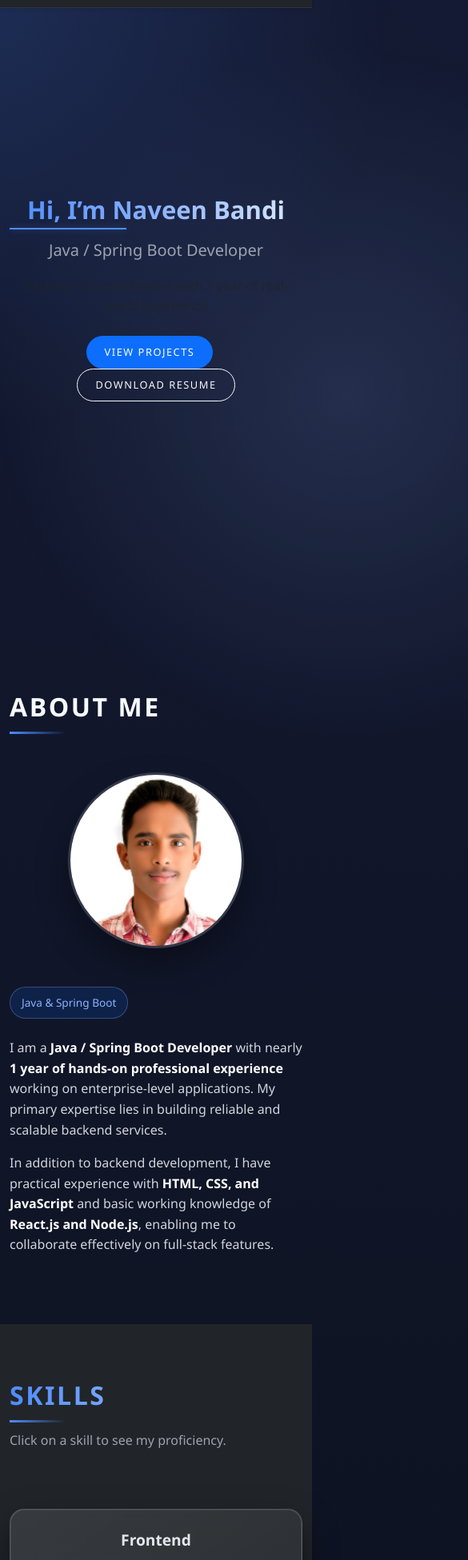
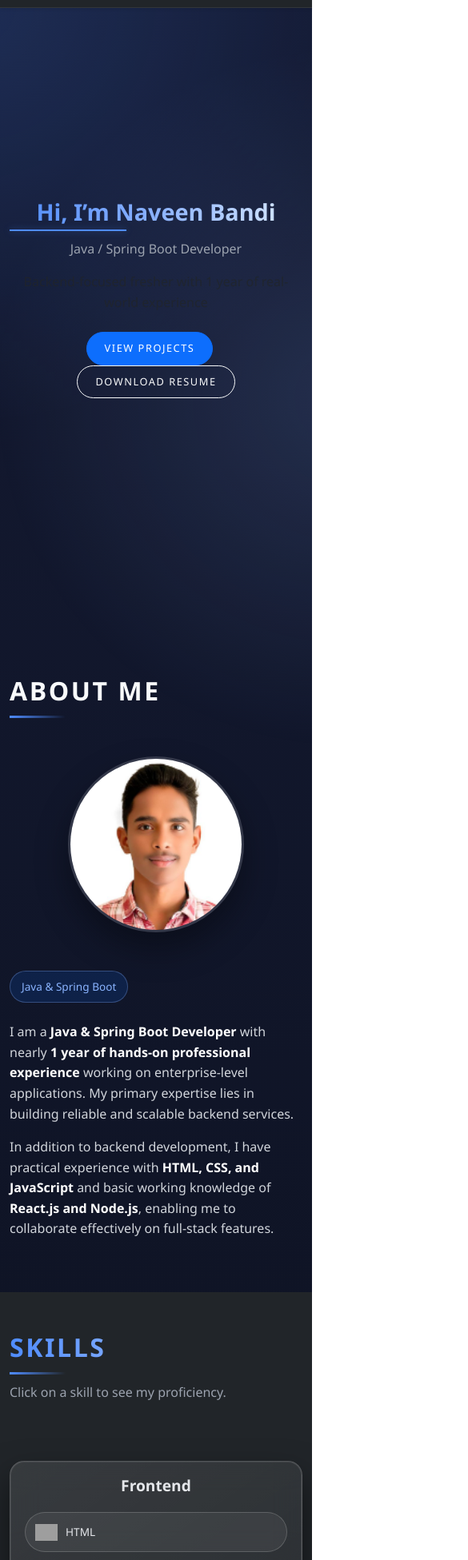
Before and after one commit to NAVEENBANDI123/naveen-portfolio, a React (Vite) app: page / in a window 390 px wide. Shown: the part 49-2000 px from the top of the page at 80% size, 585 px wide, since content can reach past the window. Built offline with nearby package versions, Linux system fonts and the light colour scheme; grey boxes are pictures that could not be loaded.

Commit message:
Update About and Footer components for consistency; add mobile fixes in CSS

```diff
--- a/src/components/About.jsx
+++ b/src/components/About.jsx
@@ -121,7 +121,7 @@ if (entry.isIntersecting) {
         </div>
 
         <p className="mt-4">
-          I am a <strong>Java / Spring Boot Developer</strong> with nearly
+          I am a <strong>Java & Spring Boot Developer</strong> with nearly
           <strong> 1 year of hands-on professional experience</strong> working on
           enterprise-level applications. My primary expertise lies in building
           reliable and scalable backend services.
--- a/src/components/Footer.jsx
+++ b/src/components/Footer.jsx
@@ -2,7 +2,7 @@ function Footer() {
   return (
     <footer className="bg-black text-center text-muted py-3">
       <p className="mb-0">
-        © {new Date().getFullYear()} Naveen Bandi | Java / Spring Developer
+        © {new Date().getFullYear()} Naveen Bandi | Java & Spring Developer
       </p>
     </footer>
   );
--- a/src/styles/main.css
+++ b/src/styles/main.css
@@ -824,3 +824,78 @@ footer {
 .form-control:-ms-input-placeholder {
   color: rgba(255, 255, 255, 0.6);
 }
+/* ===============================
+   MOBILE FIXES (IMPORTANT)
+================================ */
+
+@media (max-width: 768px) {
+
+  /* Fix hero text overflow */
+  .hero h1,
+  .hero-title {
+    font-size: clamp(1.8rem, 6vw, 2.4rem);
+    line-height: 1.2;
+    padding: 0 10px;
+  }
+
+  .hero p {
+    font-size: 1rem;
+    padding: 0 10px;
+  }
+
+  /* Reduce padding for sections */
+  .section-padding {
+    padding: 50px 0;
+  }
+
+  /* Fix skill pill width overflow */
+  .skill-pill {
+    width: 100%;
+    justify-content: flex-start;
+    padding: 10px 12px;
+  }
+
+  /* Reduce icon size */
+  .skill-pill img {
+    width: 28px;
+    height: 28px;
+  }
+
+  /* Better grid spacing for skill boxes */
+  .skill-box {
+    padding: 18px;
+  }
+
+  /* Avoid horizontal scroll */
+  body,
+  html {
+    overflow-x: hidden;
+  }
+
+  /* Prevent project cards from overflowing */
+  .project-card {
+    margin: 0 10px;
+  }
+
+  /* Contact section fixes */
+  .contact-item {
+    flex-direction: row;
+    width: 100%;
+  }
+}
+
+/* Super small screens (≤480px) */
+@media (max-width: 480px) {
+
+  .hero h1 {
+    font-size: 1.8rem;
+  }
+
+  .skill-pill {
+    font-size: 0.85rem;
+  }
+
+  .skill-modal {
+    max-width: 90%;
+  }
+}
```
